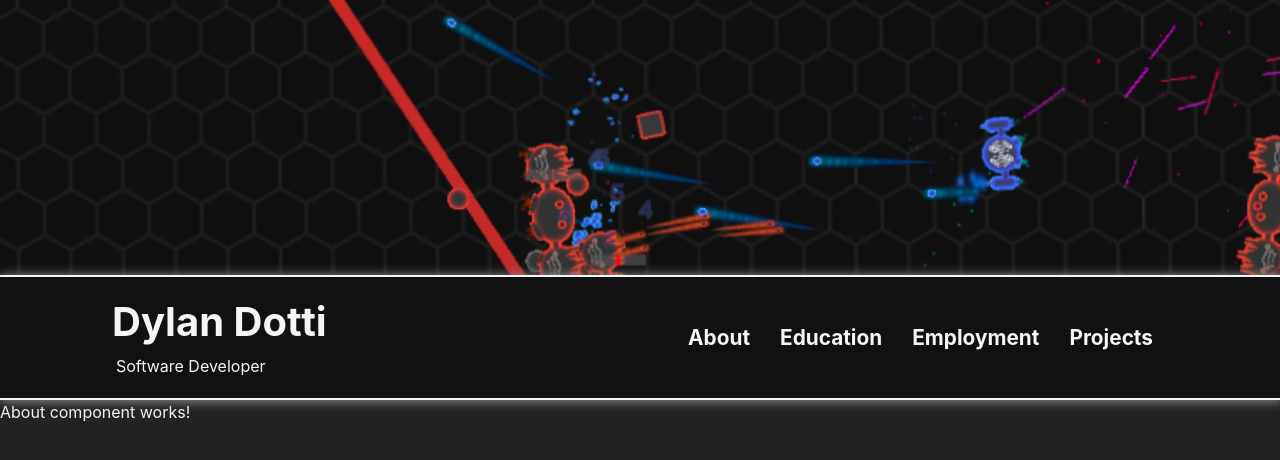
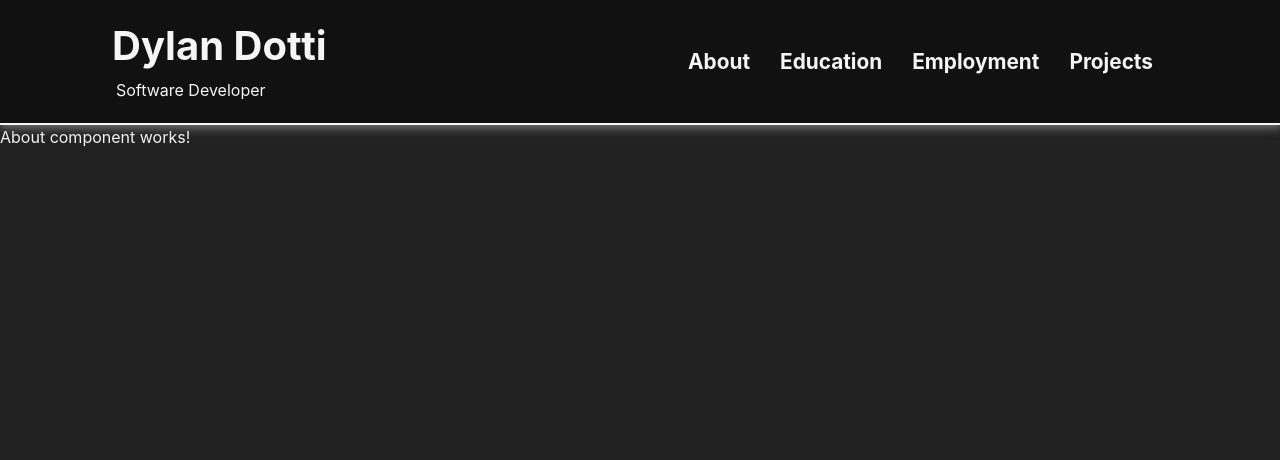
Before and after one commit to Dylan-Dotti/React-Portfolio-Website, a React (Create React App) app: page / in a window 1280 px wide. Shown: the top 460 px of the page. Built offline with nearby package versions, Linux system fonts and the light colour scheme.

Commit message:
Style updates

```diff
--- a/src/App.scss
+++ b/src/App.scss
@@ -5,11 +5,8 @@ body {
   color: $main-text-white;
 }
 
-#App {
-
 a {
   text-decoration: none;
-    //color: #ddd;
 }
 
 li {
@@ -38,4 +35,9 @@ body {
   align-items: center;
 }
 
+// Styled panels
+.white-glow-outline-panel {
+  border: 2px solid $main-text-white;
+  box-shadow: 1px 1px 10px 1px #888888;
+  background-color: #111;
 }
--- a/src/Components/MainHeader/index.tsx
+++ b/src/Components/MainHeader/index.tsx
@@ -10,7 +10,7 @@ export default class MainHeader extends React.Component {
             <>
                 <div className="main-header">
                     {/* <img src="Img\Deviant\deviant_action_header_2.PNG" alt="deviant_header" className="header-img"/> */}
-                    <div className="header-bar">
+                    <div className="white-glow-outline-panel header-bar">
                         <div className="header-bar-contents">
                             <div className="title-group">
                                 <h1 className="name"><strong>Dylan Dotti</strong></h1>
--- a/src/Components/MainHeader/main-header.scss
+++ b/src/Components/MainHeader/main-header.scss
@@ -2,10 +2,6 @@
 
 .main-header {
     position: relative;
-    height: 400px;
-    background-image: url("../../../public/Img/Deviant/deviant_action_header.png");
-    background-repeat: no-repeat;
-    background-size: cover;
 
     img {
         width: 100%;
@@ -15,16 +11,11 @@
         display: flex;
         justify-content: center;
         align-items: center;
+        //margin: auto;
         width: 100%;
         height: 125px;
-        border: 2px solid $main-text-white;
-        border-left: none;
-        border-right: none;
-        box-shadow: 1px 1px 10px 1px #888888;
-        background-color: #111;
-
-        position: absolute;
-        bottom: 0;
+        border-width: 0 0 2px 0;
+        //border-radius: 0 0 25px 25px;
 
         .header-bar-contents {
             width: 85%;
```
Lines whose indentation alone changed are shown as unchanged.
